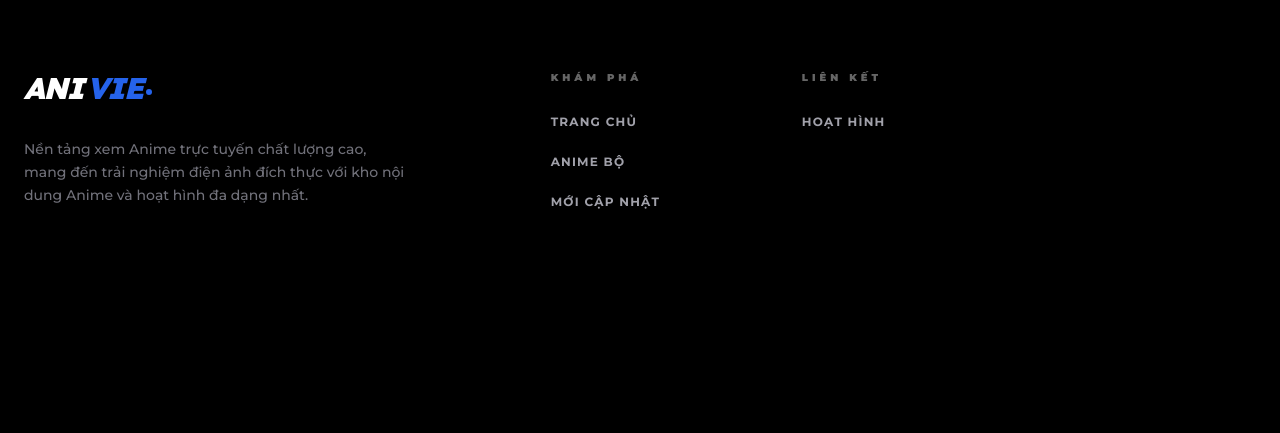
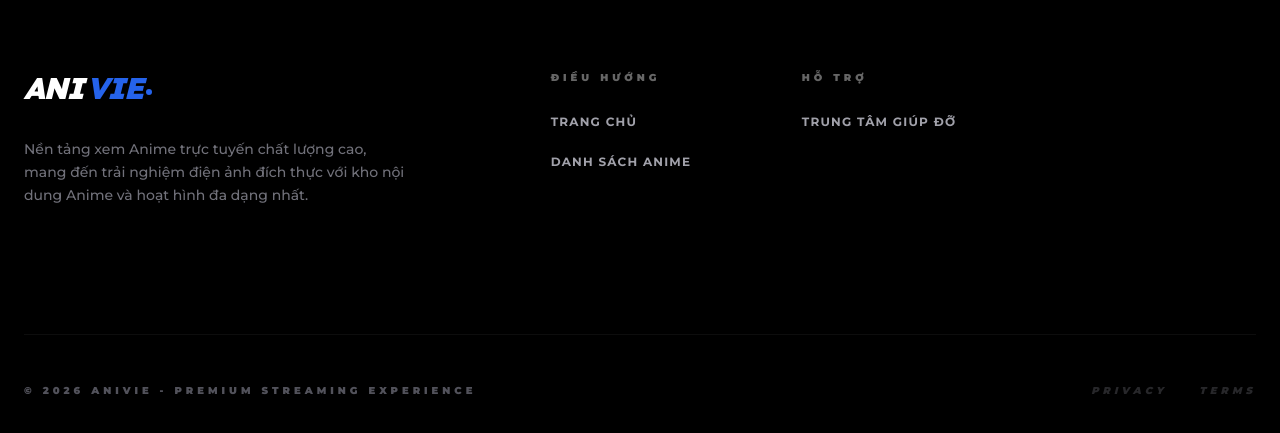
Before and after one commit to duan2k7/AniVieWeb, a React (Vite) app: page /#/danh-sach/hoat-hinh in a window 1280 px wide. Shown: the part 947-1380 px from the top of the page. Before the commit the page ends 1240 px from the top, so only its background shows below. Built offline with nearby package versions, Linux system fonts and the light colour scheme; no server answers.

Commit message:
Simplify: restricted navigation to Home and Anime List only

```diff
--- a/components/Footer.tsx
+++ b/components/Footer.tsx
@@ -22,20 +22,27 @@ const Footer: React.FC = () => {
           {/* Navigation Segments */}
           <div className="md:col-span-7 grid grid-cols-2 sm:grid-cols-3 gap-12">
             <div className="space-y-6">
-              <span className="text-white text-[10px] font-black uppercase tracking-[0.4em] opacity-40 block">Khám phá</span>
+              <span className="text-white text-[10px] font-black uppercase tracking-[0.4em] opacity-40 block">Điều hướng</span>
               <ul className="space-y-4">
                 <li><Link to="/" className="text-zinc-400 hover:text-white text-xs font-bold uppercase tracking-widest transition-all hover:translate-x-1 inline-block">Trang chủ</Link></li>
-                <li><Link to="/danh-sach/hoat-hinh" className="text-zinc-400 hover:text-white text-xs font-bold uppercase tracking-widest transition-all hover:translate-x-1 inline-block">Anime bộ</Link></li>
-                <li><Link to="/danh-sach/phim-moi" className="text-zinc-400 hover:text-white text-xs font-bold uppercase tracking-widest transition-all hover:translate-x-1 inline-block">Mới cập nhật</Link></li>
+                <li><Link to="/danh-sach/hoat-hinh" className="text-zinc-400 hover:text-white text-xs font-bold uppercase tracking-widest transition-all hover:translate-x-1 inline-block">Danh sách Anime</Link></li>
               </ul>
             </div>
 
             <div className="space-y-6">
-              <span className="text-white text-[10px] font-black uppercase tracking-[0.4em] opacity-40 block">Liên kết</span>
+              <span className="text-white text-[10px] font-black uppercase tracking-[0.4em] opacity-40 block">Hỗ trợ</span>
               <ul className="space-y-4">
-                <li><Link to="/danh-sach/hoat-hinh" className="text-zinc-400 hover:text-white text-xs font-bold uppercase tracking-widest transition-all hover:translate-x-1 inline-block">Hoạt hình</Link></li>
+                <li><Link to="/danh-sach/hoat-hinh" className="text-zinc-400 hover:text-white text-xs font-bold uppercase tracking-widest transition-all hover:translate-x-1 inline-block">Trung tâm giúp đỡ</Link></li>
               </ul>
             </div>
+          </div>
+        </div>
+
+        <div className="mt-32 pt-12 border-t border-white/5 flex flex-col md:flex-row justify-between items-center gap-8">
+          <p className="text-zinc-600 text-[10px] font-black uppercase tracking-[0.4em]">© 2026 AniVie - Premium Streaming Experience</p>
+          <div className="flex gap-8">
+            <span className="text-zinc-800 text-[10px] font-black uppercase tracking-[0.4em] italic hover:text-white transition-colors cursor-pointer">Privacy</span>
+            <span className="text-zinc-800 text-[10px] font-black uppercase tracking-[0.4em] italic hover:text-white transition-colors cursor-pointer">Terms</span>
           </div>
         </div>
       </div>
--- a/components/Header.tsx
+++ b/components/Header.tsx
@@ -19,9 +19,7 @@ const Header: React.FC = () => {
 
     const navLinks = [
         { name: 'Trang Chủ', path: '/' },
-        { name: 'Anime Bộ', path: '/danh-sach/hoat-hinh' },
-        { name: 'Anime Lẻ', path: '/danh-sach/anime-le' }, // Using a placeholder for movie filtering or generic list
-        { name: 'Mới Cập Nhật', path: '/danh-sach/phim-moi' },
+        { name: 'Danh Sách Anime', path: '/danh-sach/hoat-hinh' },
     ];
 
     return (
```
